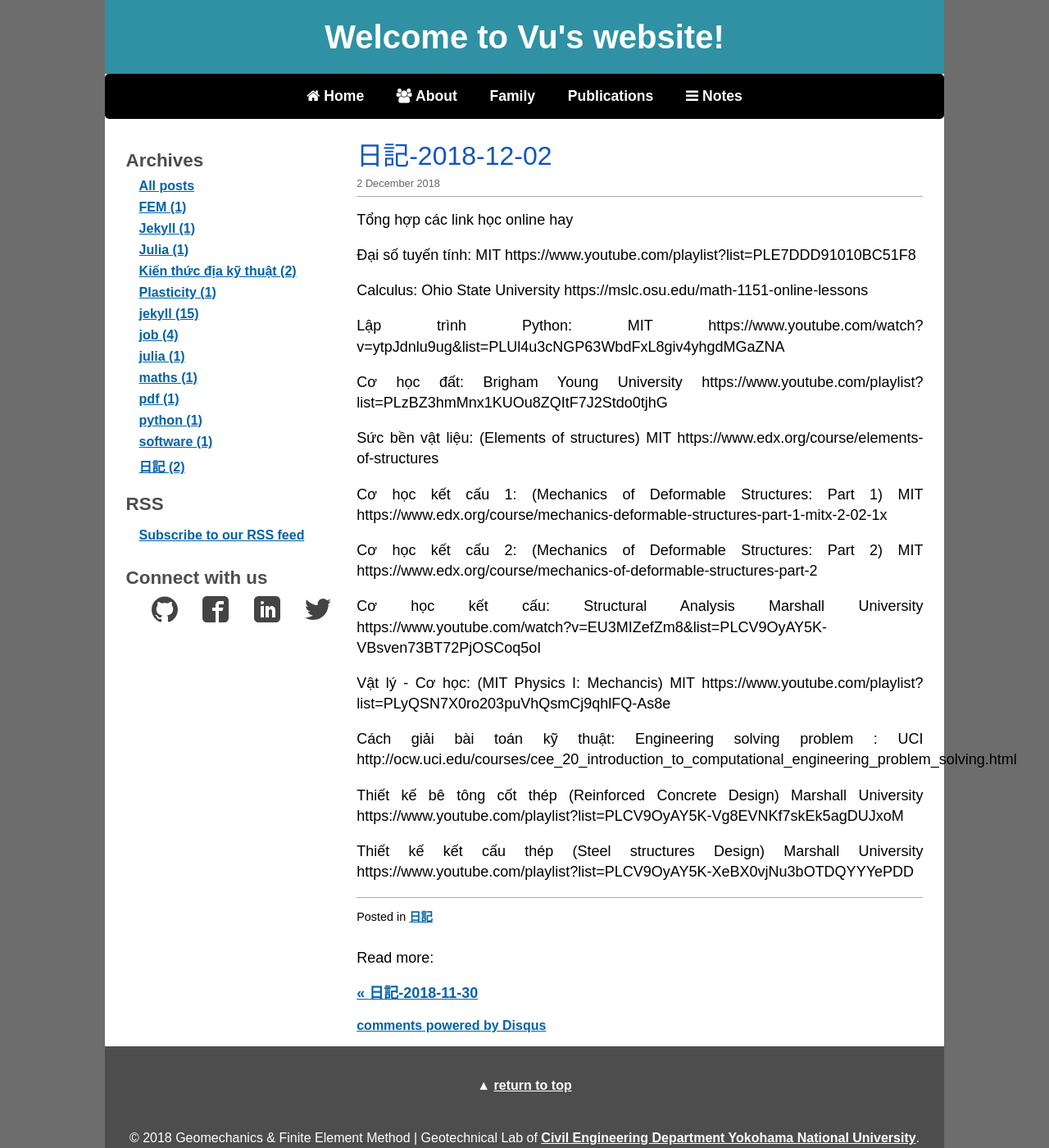
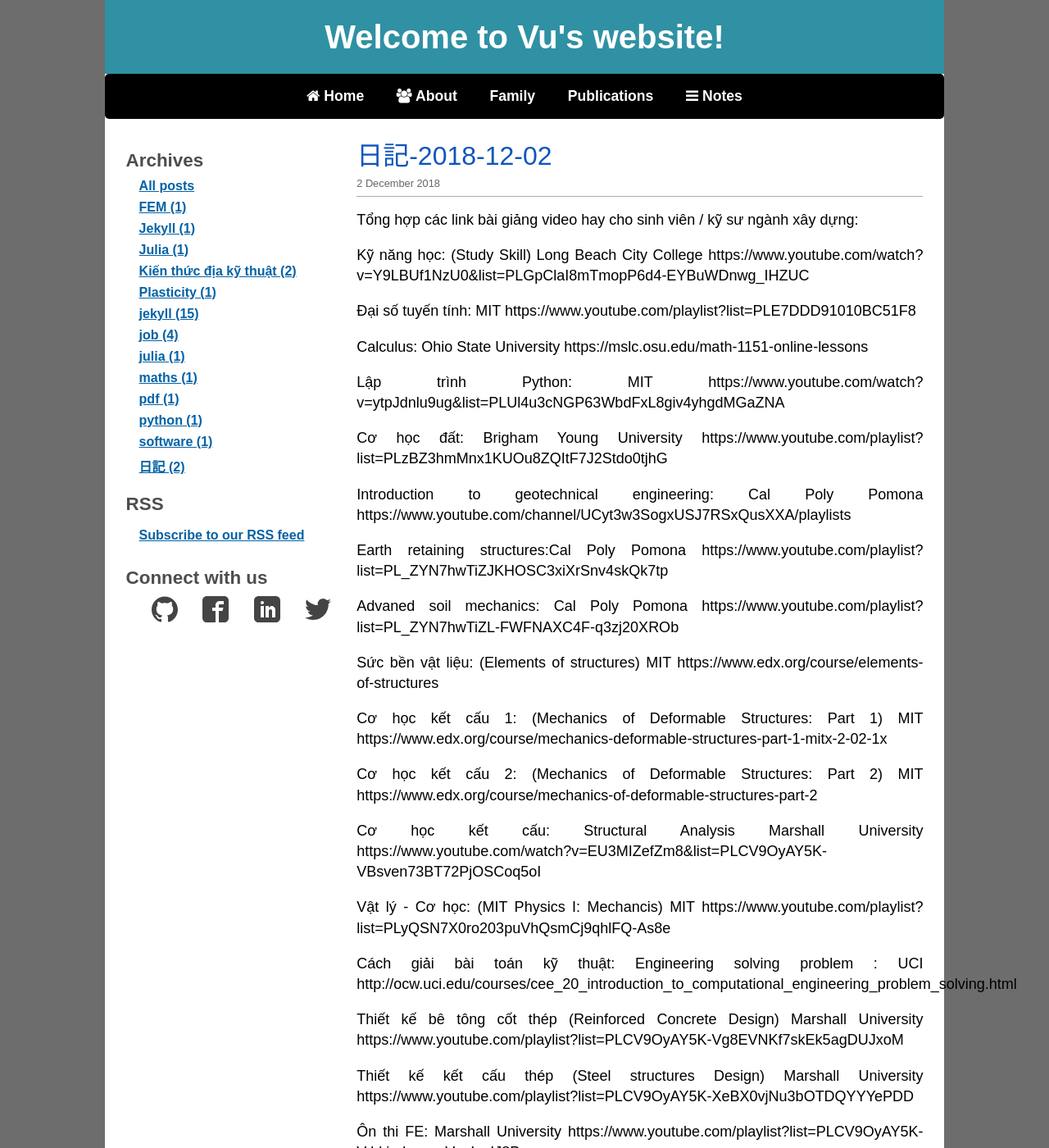
Before and after one commit to quangvunp/geomechanics, a Jekyll site: the page built from _posts/2018-12-02-Diary.md, in a window 1280 px wide and 1400 px high. Shown: the whole window at 82% size. Built offline with Jekyll 4.4.1, drawn with Linux system fonts in a browser that asks for light colours; comment, search, counter and statistics services are not loaded; some of the changed text lies outside the part shown.

Commit message:
Update 2018-12-02-Diary.md

```diff
--- a/_posts/2018-12-02-Diary.md
+++ b/_posts/2018-12-02-Diary.md
@@ -5,7 +5,10 @@
 tags: [日記]
 ---
 
-Tổng hợp các link học online hay
+Tổng hợp các link bài giảng video hay cho sinh viên / kỹ sư ngành xây dựng:
+
+Kỹ năng học: (Study Skill) Long Beach City College
+https://www.youtube.com/watch?v=Y9LBUf1NzU0&list=PLGpClaI8mTmopP6d4-EYBuWDnwg_IHZUC
 
 Đại số tuyến tính: MIT
 https://www.youtube.com/playlist?list=PLE7DDD91010BC51F8
@@ -18,6 +21,15 @@
 
 Cơ học đất: Brigham Young University
 https://www.youtube.com/playlist?list=PLzBZ3hmMnx1KUOu8ZQItF7J2Stdo0tjhG
+
+Introduction to geotechnical engineering: Cal Poly Pomona
+https://www.youtube.com/channel/UCyt3w3SogxUSJ7RSxQusXXA/playlists
+
+Earth retaining structures:Cal Poly Pomona
+https://www.youtube.com/playlist?list=PL_ZYN7hwTiZJKHOSC3xiXrSnv4skQk7tp
+
+Advaned soil mechanics: Cal Poly Pomona
+https://www.youtube.com/playlist?list=PL_ZYN7hwTiZL-FWFNAXC4F-q3zj20XROb
 
 Sức bền vật liệu: (Elements of structures) MIT
 https://www.edx.org/course/elements-of-structures
@@ -42,3 +54,9 @@
 
 Thiết kế kết cấu thép (Steel structures Design) Marshall University
 https://www.youtube.com/playlist?list=PLCV9OyAY5K-XeBX0vjNu3bOTDQYYYePDD
+
+Ôn thi FE: Marshall University
+https://www.youtube.com/playlist?list=PLCV9OyAY5K-V-bki_dxxq_uVpyIoyIJ8P
+
+Thiết kế cầu: Brigde Engineering Marhshall University
+https://www.youtube.com/playlist?list=PLCV9OyAY5K-Xdi8bxgbEzbF3-WqNZ8iTH
```
